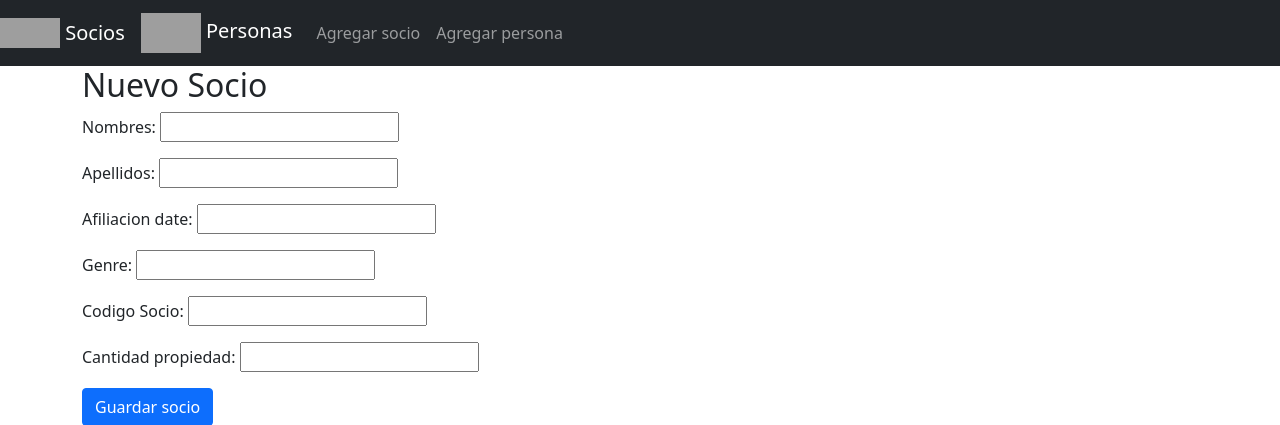
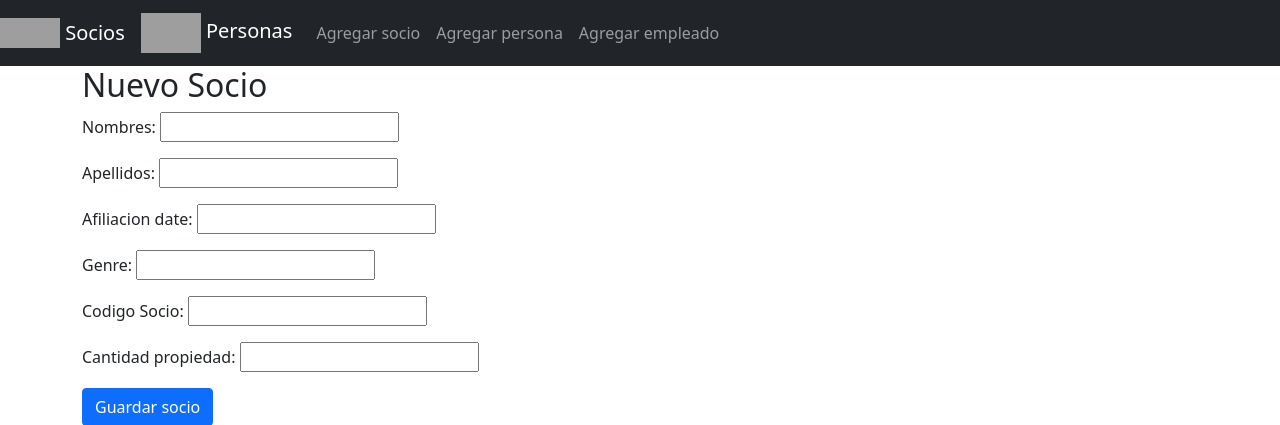
Before and after one commit to alienkenny1212/ProyectoCoope2021, a Django app: page /newSocio in a window 1280 px wide. Shown: the top 425 px of the page. Run offline with Django 3.2, Linux system fonts and the light colour scheme; grey boxes are pictures that could not be loaded.

Commit message:
Correccion de errores con las vistas de empleados y se agregan mas vistas y rutas

```diff
--- a/coope/forms.py
+++ b/coope/forms.py
@@ -16,4 +16,4 @@ class PostForm_Persona(forms.ModelForm):
 class PostForm_Empleado(forms.ModelForm):
     class Meta:
         model = Empleado
-        fields = ('Nombres', 'Apellidos','CUI', 'FechaNac','Genre',)
+        fields = ('Nombres', 'Apellidos','CUI', 'FechaNac','Genre', 'Estado', 'User', 'Password', 'Puesto',)
--- a/coope/models.py
+++ b/coope/models.py
@@ -27,18 +27,20 @@ class Socio(models.Model):
     def __str__(self):
         return self.Nombres + ' ' +self.Apellidos
 
+#Crear Modelo Empleado
 class Empleado(models.Model):
     Nombres = models.CharField(max_length=100)
     Apellidos = models.CharField(max_length=100)
     CUI = models.CharField(max_length=17)
     FechaNac = models.DateField()
     Genre = models.CharField(max_length=10)
-    User = models.CharField(max_length=20),
-    Password = models.CharField(max_length=20),
-    Puesto = models.CharField(max_length=60),
-    Estado = models.CharField(max_length=60),
+    User = models.CharField(max_length=20)
+    Password = models.CharField(max_length=20)
+    Puesto = models.CharField(max_length=60)
+    Estado = models.CharField(max_length=60)
+
     def publish(self):
+        self.save()
 
-        self.save()
     def __str__(self):
         return self.Nombres + ' ' +self.Apellidos
--- a/coope/templates/Empleados/post_delete_Empleados.html
+++ b/coope/templates/Empleados/post_delete_Empleados.html
@@ -1,11 +1,11 @@
-{% extends 'Empleados/base.html' %} {% block content %}
+{% extends 'Socios/base.html' %} {% block content %}
 
 <h2>¿Está seguro de querer eliminar a este empleado?</h2>
 <div>
-    <form action="{% url 'post_list_Empleados'%}" method="POST" class="post-form">{% csrf_token %}
+    <form action="{% url 'post_list_empleado'%}" method="POST" class="post-form">{% csrf_token %}
         <button type="submit" class="btn btn-info">Cancelar</button>
     </form>
-    <form action="{% url 'post_delete_Empleados' pk=empleados.pk %}" method="POST" class="post-form">{% csrf_token %}
+    <form action="{% url 'post_delete_empleado' pk=empleados.pk %}" method="POST" class="post-form">{% csrf_token %}
         <button type="submit" class="btn btn-danger">Eliminar empleado</button>
     </form>
 </div>
--- a/coope/templates/Empleados/post_detail_Empleados.html
+++ b/coope/templates/Empleados/post_detail_Empleados.html
@@ -16,10 +16,10 @@
                         <p class="card-text ">Genero: {{empleados.Genero}}</p>
                     </div>
 
-                    <form action="{% url 'post_edit_empleados' pk=empleados.pk %}">
+                    <form action="{% url 'post_edit_empleado' pk=empleados.pk %}">
                         <input type="submit" value="Editar" class="btn btn-primary" />
                     </form>
-                    <form action="{% url 'post_delete_empleados' pk=empleados.pk %}">
+                    <form action="{% url 'post_delete_empleado' pk=empleados.pk %}">
                         <input type="submit" value="Borrar" class="btn btn-danger" />
                     </form>
                 </div>
--- a/coope/templates/Empleados/post_list_Empleados.html
+++ b/coope/templates/Empleados/post_list_Empleados.html
@@ -1,7 +1,7 @@
-{% extends 'Empleados/base.html' %} {% block content %} {% for empleados in empleados %}
+{% extends 'Socios/base.html' %} {% block content %} {% for empleados in empleados %}
 <div class="card" style="width: auto; margin: auto auto;">
     <div class="card-body">
-        <h5 class="card-title"><a href=" {% url 'post_detail_empleados' pk=empleados.pk %} " style="color: #3a3a3a">Nombre: {{ empleados.Nombres }} {{ empleados.Apellidos }}</a></h2>
+        <h5 class="card-title"><a href=" {% url 'post_detail_empleado' pk=empleados.pk %} " style="color: #3a3a3a">Nombre: {{ empleados.Nombres }} {{ empleados.Apellidos }}</a></h2>
             <p class="card-text ">Usuario: {{empleados.User}}</p>
             <p class="card-text ">Puesto: {{empleados.Puesto}}</p>
     </div>
--- a/coope/templates/Empleados/post_new_Empleados.html
+++ b/coope/templates/Empleados/post_new_Empleados.html
@@ -1,4 +1,4 @@
-{% extends 'Empleados/base.html' %} {% block content %}
+{% extends 'Socios/base.html' %} {% block content %}
 
 <h2>Nuevo Empleado</h2>
 <form method="POST" class="post-form">{% csrf_token %} {{ form.as_p }}
--- a/coope/templates/Socios/base.html
+++ b/coope/templates/Socios/base.html
@@ -27,6 +27,9 @@
                 <li class="nav-item active">
                     <a class="nav-link" href="/newPersona">Agregar persona<span class="sr-only"></span></a>
                 </li>
+                <li class="nav-item active">
+                    <a class="nav-link" href="/newEmpleado">Agregar empleado<span class="sr-only"></span></a>
+                </li>
 
             </ul>
 
--- a/coope/urls.py
+++ b/coope/urls.py
@@ -21,11 +21,11 @@ urlpatterns = [
 #NO TOCAR NADA DE AQUÍ PARA ARRIBA
 
 #EMPLEADOS
-    path('Empleados', views.post_list_empleados, name='post_list_Empleados'),
-    path('detEmpleado/<int:pk>/', views.post_detail_empleado, name='post_detail_empleados'),
-    path('newEmpleado', views.post_new_empleado, name='post_new_empleados'),
-    path('detEmpleados/<int:pk>/edit/', views.post_edit_empleado, name='post_edit_empleados'),
-    path('deleteEmpleados/<int:pk>/', views.post_delete_empleado, name='post_delete_empleados'),
+    path('Empleados', views.post_list_empleado, name='post_list_empleado'),
+    path('detEmpleado/<int:pk>/', views.post_detail_empleado, name='post_detail_empleado'),
+    path('newEmpleado', views.post_new_empleado, name='post_new_empleado'),
+    path('detEmpleados/<int:pk>/edit/', views.post_edit_empleado, name='post_edit_empleado'),
+    path('deleteEmpleados/<int:pk>/', views.post_delete_empleado, name='post_delete_empleado'),
 
 
 #TECNICOS
--- a/coope/views.py
+++ b/coope/views.py
@@ -110,13 +110,13 @@ def post_delete_persona(request, pk):
 #
 #
 #
-def post_list_empleados(request):
+def post_list_empleado(request):
     empleados = Empleado.objects.order_by('FechaNac')
-    return render(request, 'Empleados/post_list_empleados.html', {'empleados': empleados})
+    return render(request, 'Empleados/post_list_Empleados.html', {'empleado': empleados})
 
 def post_detail_empleado(request, pk):
     empleado = get_object_or_404(Empleado, pk=pk)
-    return render(request, 'Empleados/post_detail_empleado.html', {'empleado': empleado})
+    return render(request, 'Empleados/post_detail_Empleados.html', {'empleado': empleado})
 
 def post_new_empleado(request):
     if request.method == "POST":
@@ -127,7 +127,7 @@ def post_new_empleado(request):
             return redirect('post_detail_empleado', pk=post.pk)
     else:
         form = PostForm_Empleado()
-    return render(request, 'Empleados/post_new_empleado.html', {'form': form})
+    return render(request, 'Empleados/post_new_Empleados.html', {'form': form})
 
 def post_edit_empleado(request, pk):
     post = get_object_or_404(Empleado, pk=pk)
@@ -139,14 +139,14 @@ def post_edit_empleado(request, pk):
             return redirect('post_detail_empleado', pk=post.pk)
     else:
         form = PostForm_Empleado(instance=post)
-    return render(request, 'Empleados/post_new_empleado.html', {'form': form})
+    return render(request, 'Empleados/post_new_Empleados.html', {'form': form})
 
 def post_delete_empleado(request, pk):
     empleados = Empleado.objects.get(pk=pk)
     if request.method =="POST":
             empleados.delete()
             return redirect('/Empleados')
-    return render(request, 'Empleados/post_delete_empleado.html', {'empleados': empleados})
+    return render(request, 'Empleados/post_delete_Empleados.html', {'empleados': empleados})
 #
 #
 #
```
Also changed, not shown: coope/migrations/0001_initial.py, coope/migrations/0002_empleado.py (added).
